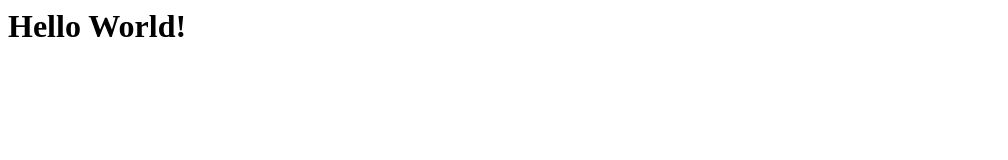
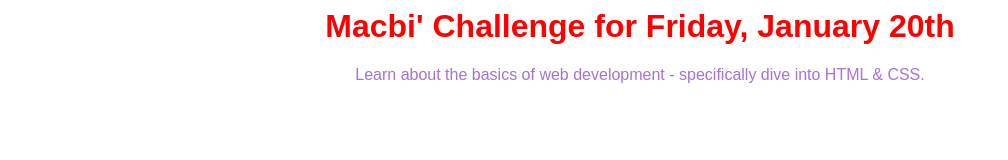
Before and after one commit to newbie-Brain/WebDev2023, a plain HTML site: page index.html in a window 1280 px wide. Shown: the whole page, without its empty margins (0-1008 px from the left). Drawn offline with Linux system fonts and the light colour scheme.

Commit message:
add font color

```diff
--- a/index.html
+++ b/index.html
@@ -1 +1,2 @@
-<h1>Hello World!</h1>
+<h1 style="font-family: sans-serif; text-align: center; color: red">Macbi' Challenge for Friday, January 20th</h1>
+<p style="font-family: sans-serif; text-align: center; color: #a771da">Learn about the basics of web development - specifically dive into HTML & CSS.</p>
```
Also changed, not shown: 2 other files.
